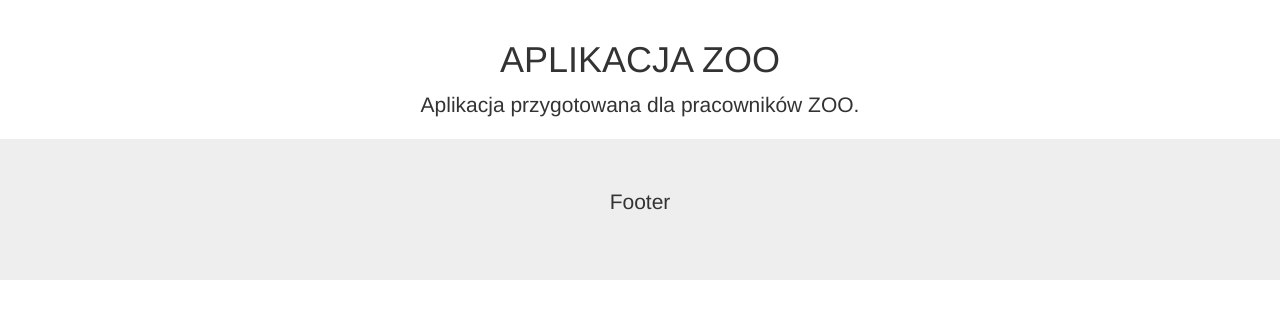
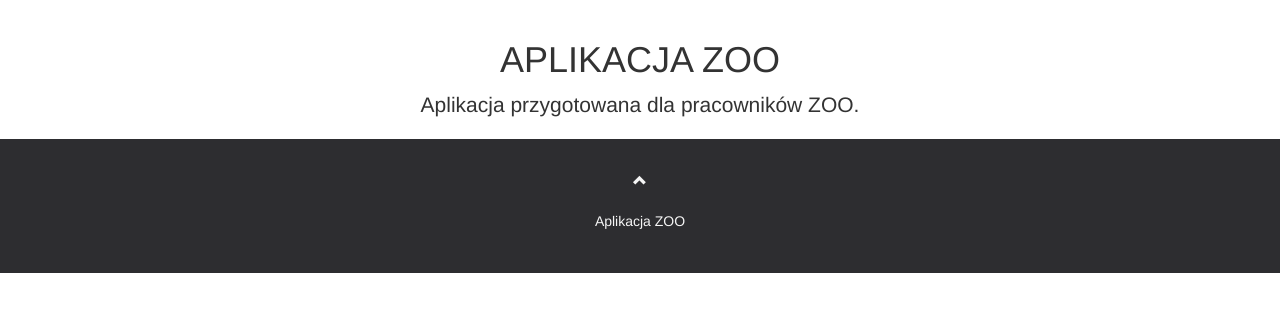
Before and after one commit to xkazikx/Zoo, a PHP site: page /index.php in a window 1280 px wide. Shown: the part 52-371 px from the top of the page. Run offline with PHP 8.4, Linux system fonts and the light colour scheme.

Commit message:
create footer

```diff
--- a/footer.php
+++ b/footer.php
@@ -1,16 +1,22 @@
-<!DOCTYPE html>
-
-    <head>
-    <title>Bootstrap Example</title>
-  <meta charset="utf-8">
-  <meta name="viewport" content="width=device-width, initial-scale=1">
-  <link rel="stylesheet" href="https://maxcdn.bootstrapcdn.com/bootstrap/3.4.0/css/bootstrap.min.css">
-  <script src="https://ajax.googleapis.com/ajax/libs/jquery/3.4.1/jquery.min.js"></script>
-  <script src="https://maxcdn.bootstrapcdn.com/bootstrap/3.4.0/js/bootstrap.min.js"></script>
-    </head>
-    <body class="text-center">
-    <div class="jumbotron text-center" style="margin-bottom:0">
-  <p>Footer</p>
-</div>
-    </body>
-</html>
+<style>footer {
+    background-color: #2d2d30;
+    color: #f5f5f5;
+    padding: 32px;
+  }
+  footer a {
+    color: #f5f5f5;
+  }
+  footer a:hover {
+    color: #777;
+    text-decoration: none;
+  }
+  </style>
+<body>
+<!-- Footer -->
+<footer class="text-center">
+  <a class="up-arrow" href="#myPage" data-toggle="tooltip" title="TO TOP">
+    <span class="glyphicon glyphicon-chevron-up"></span>
+  </a><br><br>
+  <p><a href="index.php" data-toggle="tooltip" title="Visit w3schools">Aplikacja ZOO</a></p>
+</footer>
+</body>
```
